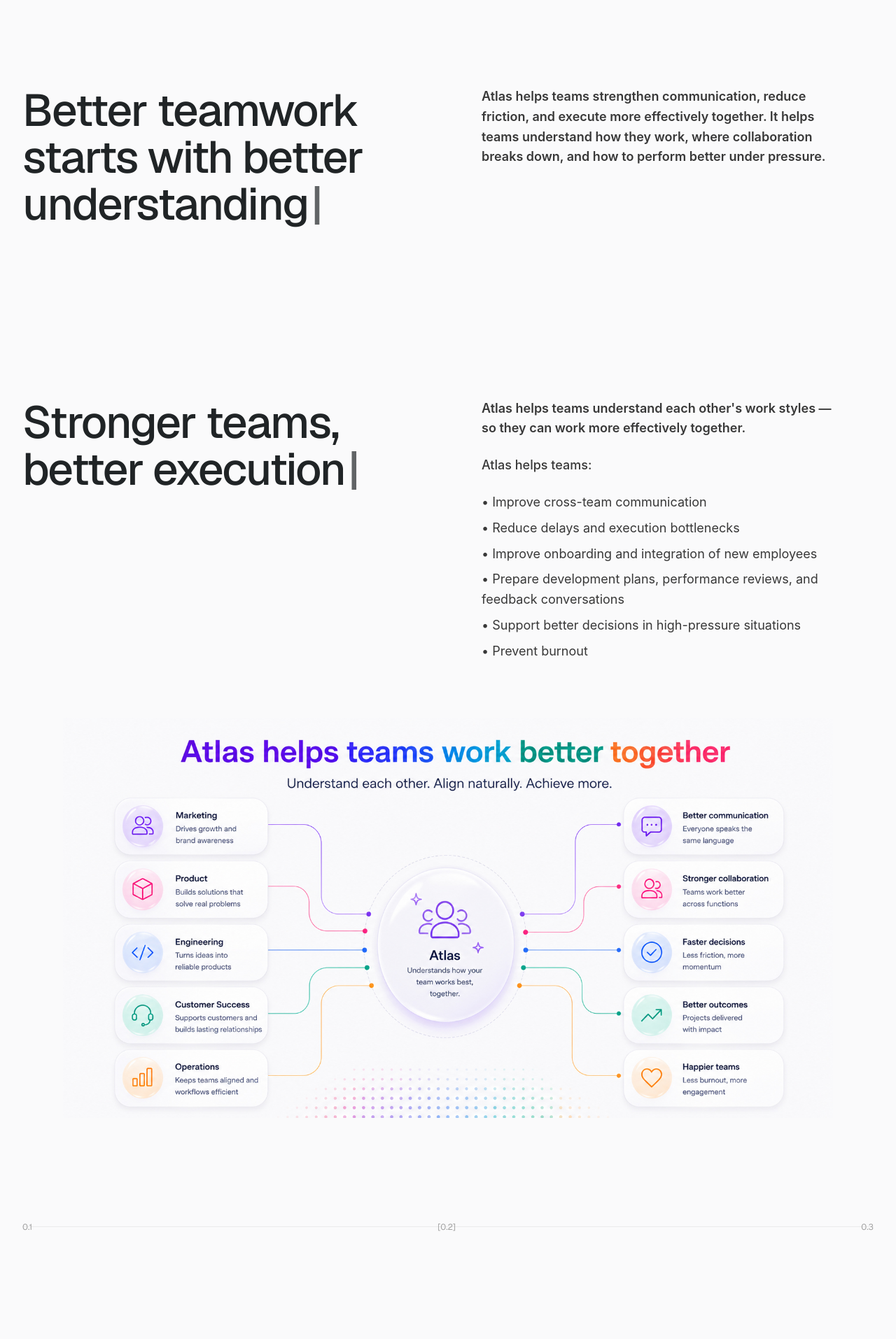
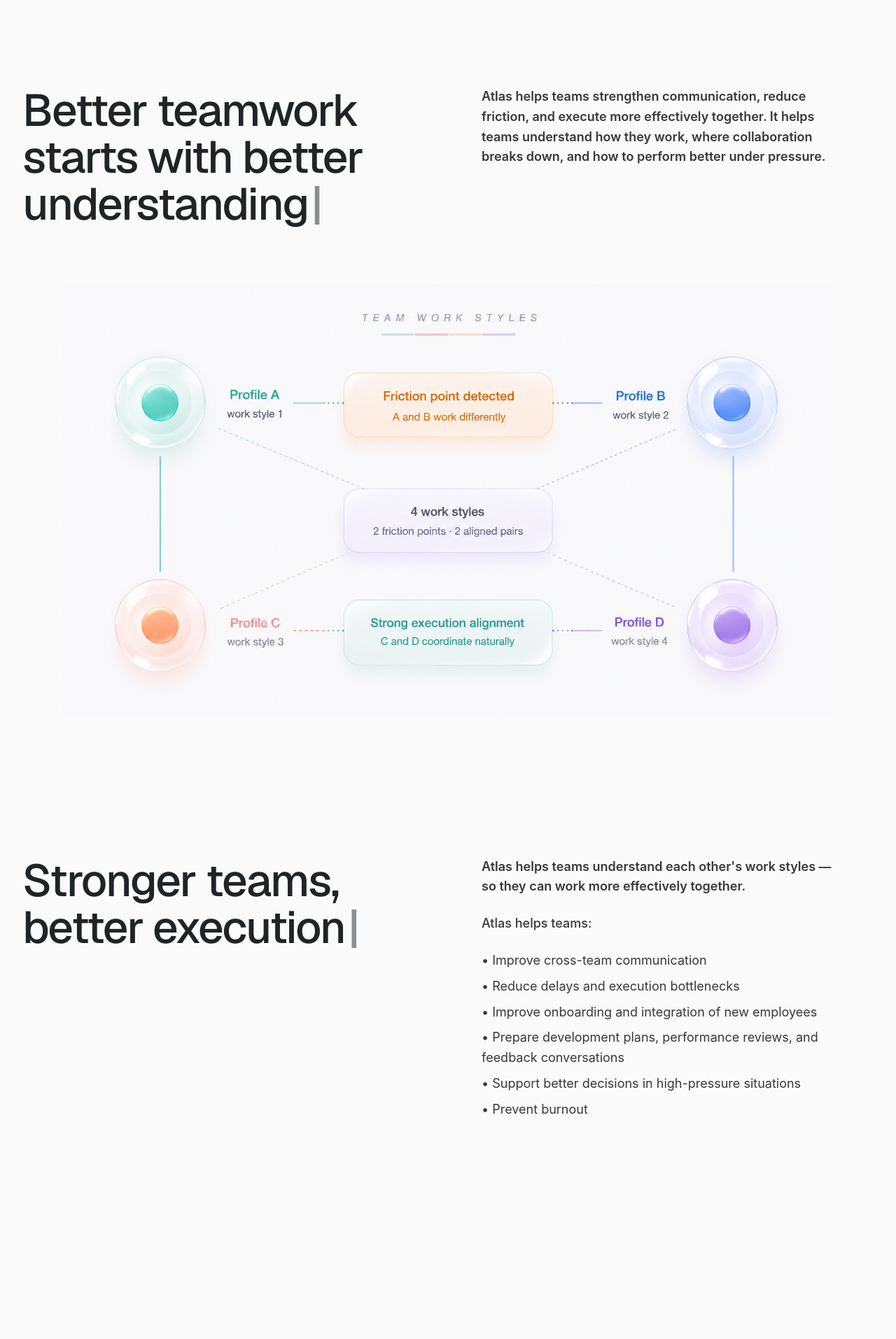
Before and after one commit to martamindacc/v0-Atlas-website-, a Next.js app: page /atlas/teams in a window 1280 px wide. Shown: the part 820-2734 px from the top of the page at 70% size. Built offline with nearby package versions, Linux system fonts and the light colour scheme.

Commit message:
feat: add team work styles diagram and editorial content
Added a new section with a team work styles diagram and explanatory text.

```diff
--- a/app/atlas/teams/page.tsx
+++ b/app/atlas/teams/page.tsx
@@ -127,7 +127,7 @@ export default function AtlasTeams() {
 
           {/* LEFT COLUMN (HEADER) */}
           <div
-            className={`md:sticky md:top-32 self-start min-w-0 transition-transform duration-[900ms] ease-out translate-y-0 flex items-start`}
+            className={`md:sticky md:top-32 self-start min-w-0 transition-transform duration-[900ms] ease-out translate-y-0`}
           >
             <h3 className="font-sans text-[32px] md:text-[64px] leading-[1.05] tracking-[-0.03em] font-medium" style={{color: '#202426'}}>
               <span
@@ -143,6 +143,54 @@ export default function AtlasTeams() {
               <p className="font-semibold">
                 Atlas helps teams strengthen communication, reduce friction, and execute more effectively together. It helps teams understand how they work, where collaboration breaks down, and how to perform better under pressure.
               </p>
+            </div>
+          </div>
+
+        </div>
+
+        {/* Team Work Styles Diagram - Centered Full Width */}
+        <div className="max-w-[1300px] mx-auto px-4 md:px-8 mt-12 md:mt-20 w-full flex items-center justify-center">
+          <img
+            src="/images/atlas_team_workstyles_v2.png"
+            alt="Team work styles visualization"
+            className="w-full h-auto max-w-[1100px] object-contain"
+          />
+        </div>
+      </section>
+
+      {/* Section 3 — Editorial product section */}
+      <section className="bg-[#fafafb] pt-16 md:pt-[100px] pb-24 md:pb-48">
+        <div className="max-w-[1300px] mx-auto px-4 md:px-8 flex flex-col md:grid md:grid-cols-2 gap-8 md:gap-24 overflow-x-clip">
+
+          {/* LEFT COLUMN (HEADER) */}
+          <div
+            className={`md:sticky md:top-32 self-start min-w-0 transition-transform duration-[900ms] ease-out translate-y-0`}
+          >
+            <h3 className="font-sans text-[32px] md:text-[64px] leading-[1.05] tracking-[-0.03em] font-medium" style={{color: '#202426'}}>
+              <span
+                data-text="Stronger teams, better execution"
+                className="typed-header after:content-['|'] after:ml-1 after:animate-pulse"
+              ></span>
+            </h3>
+          </div>
+
+          {/* RIGHT COLUMN (SCROLL CONTENT) */}
+          <div className="md:min-h-[140vh] min-w-0">
+            <div className="text-[16px] md:text-[18px] leading-[1.6] text-[#383838] space-y-6 max-w-[520px]" style={{fontFamily: "Inter, sans-serif"}}>
+              <p className="font-semibold">
+                Atlas helps teams understand each other's work styles — so they can work more effectively together.
+              </p>
+              <p className="font-medium">
+                Atlas helps teams:
+              </p>
+              <ul className="space-y-2">
+                <li>• Improve cross-team communication</li>
+                <li>• Reduce delays and execution bottlenecks</li>
+                <li>• Improve onboarding and integration of new employees</li>
+                <li>• Prepare development plans, performance reviews, and feedback conversations</li>
+                <li>• Support better decisions in high-pressure situations</li>
+                <li>• Prevent burnout</li>
+              </ul>
             </div>
           </div>
 
```
